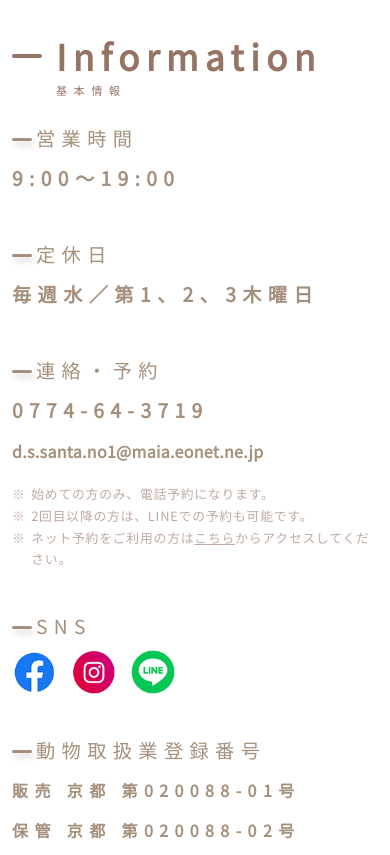
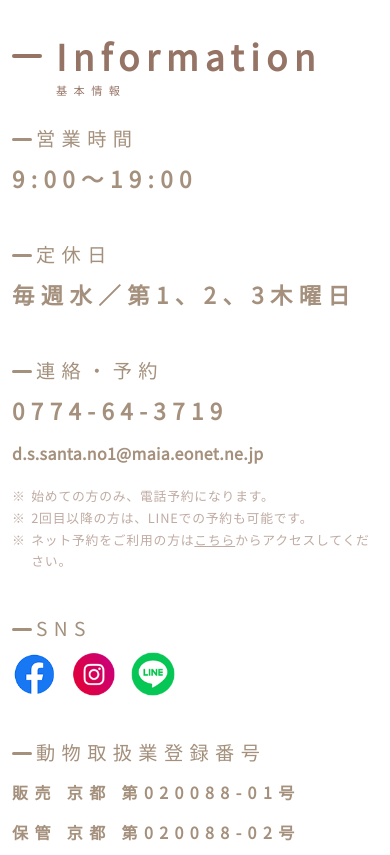
Before and after one commit to mugi-taro/santa, a website: page index.html in a window 390 px wide. Shown: the part 6920-7775 px from the top of the page. Drawn offline with nearby package versions, Linux system fonts and the light colour scheme; files whose address does not match are found by name.

Commit message:
文字の大きさ変更

```diff
--- a/sass/style.scss
+++ b/sass/style.scss
@@ -1445,7 +1445,6 @@ news
                     height: 3px;
                     border-radius: 10px;
                     background: $light_brown;
-                    box-shadow: 2px 4px 6px rgba(0, 0, 0, 0.2);
 
                     @media screen and (max-width: 768px) {
                         width: 20px;
@@ -1471,7 +1470,7 @@ news
 
                 @media screen and (max-width: 768px) {
                     margin-top: -16px;
-                    font-size: 1.2rem;
+                    font-size: 1.4rem;
                 }
             }
 
```
Also changed, not shown: css/style.css.
